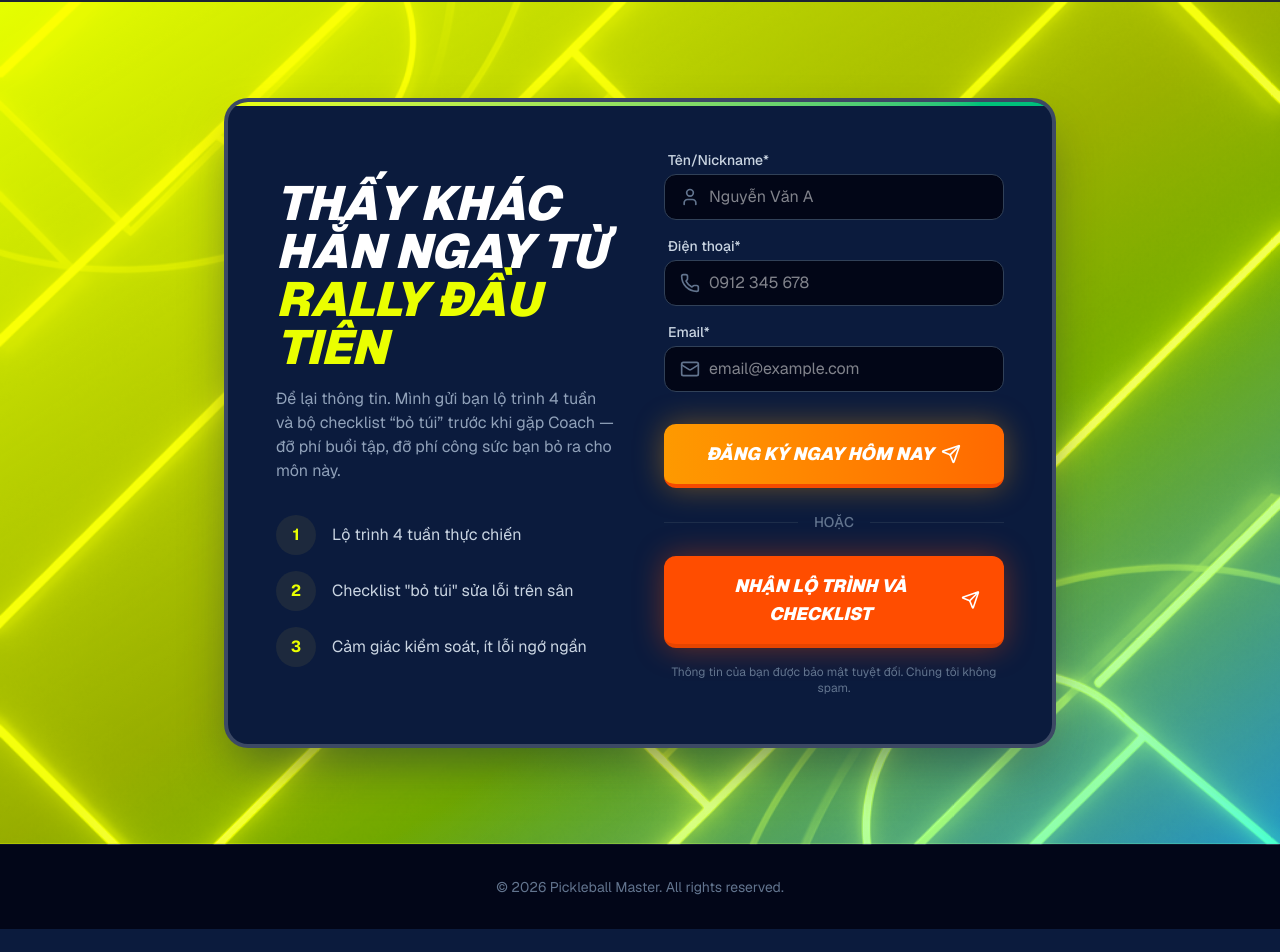
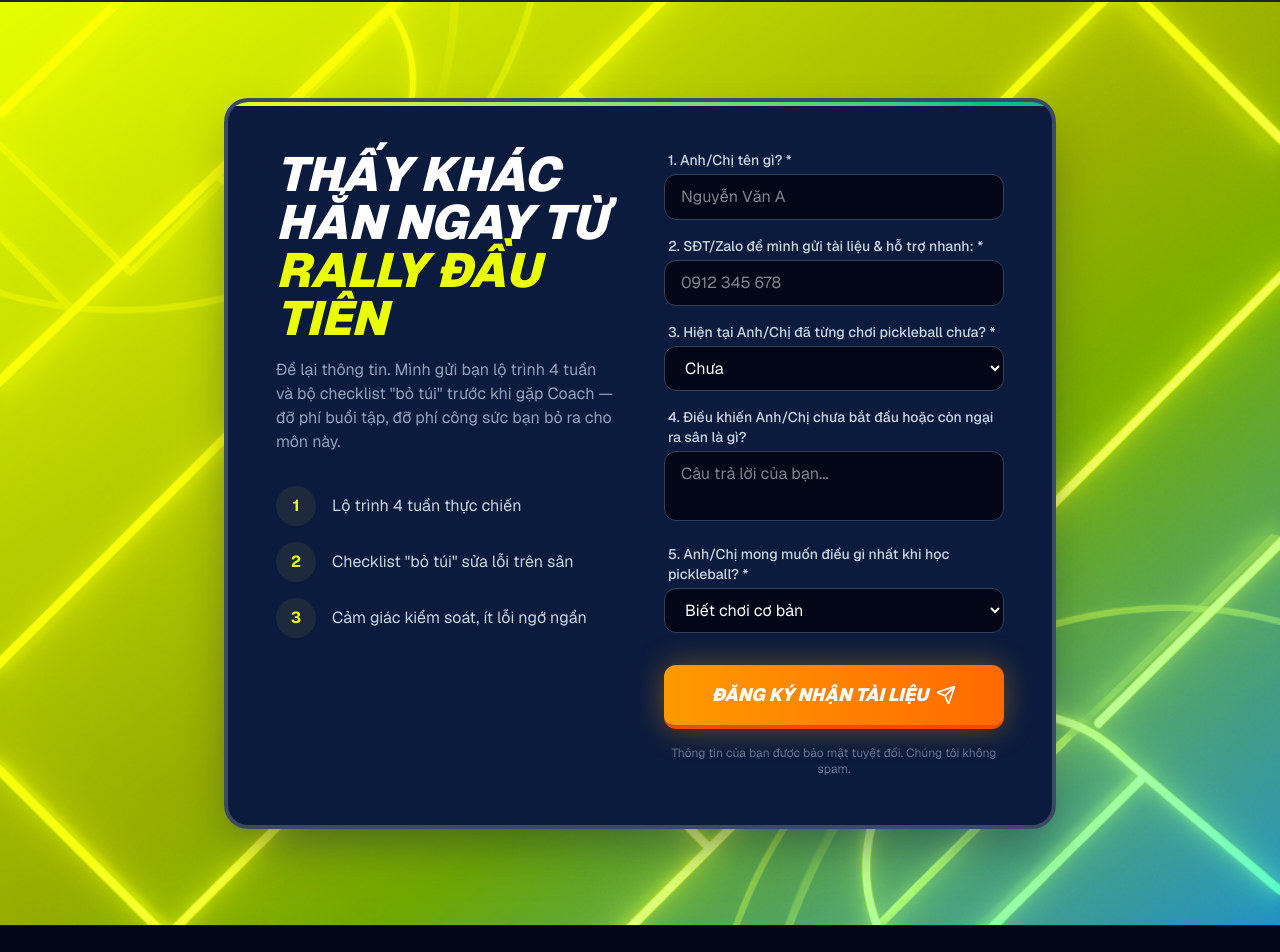
Before and after one commit to thuanhoappr/landing-page-antigravity, a Next.js app: page / in a window 1280 px wide. Shown: the part 3330-4282 px from the top of the page. Before the commit the page ends 4259 px from the top, so only its background shows below. Built offline with nearby package versions, Linux system fonts and the light colour scheme.

Commit message:
Update lead form with 5 survey questions

```diff
--- a/src/components/LeadForm.tsx
+++ b/src/components/LeadForm.tsx
@@ -3,38 +3,41 @@
 import { useState } from "react";
 import { useRouter } from "next/navigation";
 import { motion } from "framer-motion";
-import { Send, User, Mail, Phone } from "lucide-react";
+import { Send } from "lucide-react";
 
 export default function LeadForm() {
   const router = useRouter();
   const [isSubmitting, setIsSubmitting] = useState(false);
   const [error, setError] = useState<string | null>(null);
-  const [currentAction, setCurrentAction] = useState<"free" | "99k" | null>(null);
 
   const [name, setName] = useState("");
   const [phone, setPhone] = useState("");
-  const [email, setEmail] = useState("");
+  const [experience, setExperience] = useState("Chưa");
+  const [obstacle, setObstacle] = useState("");
+  const [goal, setGoal] = useState("Biết chơi cơ bản");
+  const [customGoal, setCustomGoal] = useState("");
 
-  const handleSubmit = async (submitType: "free" | "99k") => {
+  const handleSubmit = async () => {
     setIsSubmitting(true);
-    setCurrentAction(submitType);
     setError(null);
+
+    if (!name.trim() || !phone.trim()) {
+      setError("Vui lòng nhập tên và số điện thoại để tiếp tục.");
+      setIsSubmitting(false);
+      return;
+    }
+
+    const finalGoal = goal === "Khác" ? customGoal : goal;
 
     const data = {
       name: name.trim(),
       phone: phone.trim(),
-      email: email.trim(),
-      buyCourse99k: submitType === "99k" ? "Có (Đăng ký mua 99K)" : "Không",
+      experience,
+      obstacle: obstacle.trim(),
+      goal: finalGoal,
       source: "Pickleball Landing Page",
-      timestamp: new Date().toISOString()
+      timestamp: new Date().toISOString(),
     };
-
-    if (!data.name || !data.phone || !data.email) {
-      setError("Vui lòng nhập lại đủ thông tin để Nhận Quà");
-      setIsSubmitting(false);
-      setCurrentAction(null);
-      return;
-    }
 
     const webhookUrl = process.env.NEXT_PUBLIC_MAKE_WEBHOOK_URL;
 
@@ -48,13 +51,9 @@ export default function LeadForm() {
     }
 
     try {
-      // Sử dụng Make.com Webhook để xử lý dữ liệu (Lưu Google Sheets & Gửi Email)
       const response = await fetch(webhookUrl, {
         method: "POST",
-        headers: {
-          "Content-Type": "application/json",
-          "Accept": "application/json"
-        },
+        headers: { "Content-Type": "application/json", Accept: "application/json" },
         body: JSON.stringify(data),
       });
 
@@ -65,16 +64,18 @@ export default function LeadForm() {
         throw new Error("Lỗi khi gửi thông tin tới Webhook");
       }
     } catch (err) {
-      console.error("Lỗi gửi form Webhook:", err);
+      console.error("Lỗi gửi form:", err);
       setError("Đã có lỗi xảy ra. Vui lòng kiểm tra kết nối mạng và thử lại!");
       setIsSubmitting(false);
-      setCurrentAction(null);
     }
   };
 
+  const inputClass =
+    "w-full bg-darker border border-slate-700 text-white rounded-xl py-2.5 px-4 focus:outline-none focus:ring-2 focus:ring-brand focus:border-transparent transition-all";
+  const labelClass = "text-sm font-medium text-slate-300 block ml-1 mb-1";
+
   return (
     <section id="lead-form" className="py-24 bg-brand relative">
-      {/* Abstract Background Image */}
       <div
         className="absolute inset-0 bg-cover bg-center opacity-60 mix-blend-luminosity pointer-events-none"
         style={{ backgroundImage: "url('/images/form-bg.png')" }}
@@ -89,102 +90,134 @@ export default function LeadForm() {
           transition={{ duration: 0.6 }}
           className="bg-navy rounded-3xl p-8 md:p-12 border-4 border-white/20 shadow-2xl shadow-navy/50 relative overflow-hidden"
         >
-          {/* Accent line */}
           <div className="absolute top-0 left-0 w-full h-1 bg-gradient-to-r from-brand to-emerald-500" />
 
-          <div className="grid grid-cols-1 md:grid-cols-2 gap-12 items-center">
+          <div className="grid grid-cols-1 md:grid-cols-2 gap-12 items-start">
             <div>
               <h2 className="text-3xl md:text-4xl lg:text-5xl font-black italic uppercase text-white mb-4">
                 Thấy khác hẳn ngay từ <span className="text-brand">rally đầu tiên</span>
               </h2>
               <p className="text-slate-400 mb-8">
-                Để lại thông tin. Mình gửi bạn lộ trình 4 tuần và bộ checklist “bỏ túi” trước khi gặp Coach — đỡ phí buổi tập, đỡ phí công sức bạn bỏ ra cho môn này.
+                Để lại thông tin. Mình gửi bạn lộ trình 4 tuần và bộ checklist "bỏ túi" trước khi
+                gặp Coach — đỡ phí buổi tập, đỡ phí công sức bạn bỏ ra cho môn này.
               </p>
-
               <div className="space-y-4">
-                <div className="flex items-center gap-4 text-slate-300">
-                  <div className="w-10 h-10 rounded-full bg-slate-800 flex items-center justify-center">
-                    <span className="text-brand font-bold">1</span>
+                {["Lộ trình 4 tuần thực chiến", 'Checklist "bỏ túi" sửa lỗi trên sân', "Cảm giác kiểm soát, ít lỗi ngớ ngẩn"].map(
+                  (item, i) => (
+                    <div key={i} className="flex items-center gap-4 text-slate-300">
+                      <div className="w-10 h-10 rounded-full bg-slate-800 flex items-center justify-center shrink-0">
+                        <span className="text-brand font-bold">{i + 1}</span>
                       </div>
-                  <p>Lộ trình 4 tuần thực chiến</p>
+                      <p>{item}</p>
                     </div>
-                <div className="flex items-center gap-4 text-slate-300">
-                  <div className="w-10 h-10 rounded-full bg-slate-800 flex items-center justify-center">
-                    <span className="text-brand font-bold">2</span>
-                  </div>
-                  <p>Checklist "bỏ túi" sửa lỗi trên sân</p>
-                </div>
-                <div className="flex items-center gap-4 text-slate-300">
-                  <div className="w-10 h-10 rounded-full bg-slate-800 flex items-center justify-center">
-                    <span className="text-brand font-bold">3</span>
-                  </div>
-                  <p>Cảm giác kiểm soát, ít lỗi ngớ ngẩn</p>
-                </div>
+                  )
+                )}
               </div>
             </div>
 
             <div className="space-y-4">
+              {/* Câu 1 */}
               <div className="space-y-1">
-                <label htmlFor="name" className="text-sm font-medium text-slate-300 block ml-1 mb-1">Tên/Nickname*</label>
-                <div className="relative">
-                  <div className="absolute inset-y-0 left-0 pl-4 flex items-center pointer-events-none">
-                    <User className="h-5 w-5 text-slate-500" />
-                  </div>
+                <label htmlFor="name" className={labelClass}>
+                  1. Anh/Chị tên gì? *
+                </label>
                 <input
                   type="text"
                   id="name"
-                    name="name"
                   value={name}
                   onChange={(e) => setName(e.target.value)}
                   autoComplete="off"
-                    className="w-full bg-darker border border-slate-700 text-white rounded-xl py-2.5 pl-11 pr-4 focus:outline-none focus:ring-2 focus:ring-brand focus:border-transparent transition-all"
+                  className={inputClass}
                   placeholder="Nguyễn Văn A"
                 />
               </div>
-              </div>
 
+              {/* Câu 2 */}
               <div className="space-y-1">
-                <label htmlFor="phone" className="text-sm font-medium text-slate-300 block ml-1 mb-1">Điện thoại*</label>
-                <div className="relative">
-                  <div className="absolute inset-y-0 left-0 pl-4 flex items-center pointer-events-none">
-                    <Phone className="h-5 w-5 text-slate-500" />
-                  </div>
+                <label htmlFor="phone" className={labelClass}>
+                  2. SĐT/Zalo để mình gửi tài liệu &amp; hỗ trợ nhanh: *
+                </label>
                 <input
                   type="tel"
                   id="phone"
-                    name="phone"
                   value={phone}
                   onChange={(e) => setPhone(e.target.value)}
                   autoComplete="off"
-                    className="w-full bg-darker border border-slate-700 text-white rounded-xl py-2.5 pl-11 pr-4 focus:outline-none focus:ring-2 focus:ring-brand focus:border-transparent transition-all"
+                  className={inputClass}
                   placeholder="0912 345 678"
                 />
               </div>
+
+              {/* Câu 3 */}
+              <div className="space-y-1">
+                <label htmlFor="experience" className={labelClass}>
+                  3. Hiện tại Anh/Chị đã từng chơi pickleball chưa? *
+                </label>
+                <select
+                  id="experience"
+                  value={experience}
+                  onChange={(e) => setExperience(e.target.value)}
+                  className={inputClass}
+                >
+                  <option value="Chưa">Chưa</option>
+                  <option value="Chơi thử">Chơi thử</option>
+                  <option value="Đang chơi">Đang chơi</option>
+                </select>
               </div>
 
+              {/* Câu 4 */}
               <div className="space-y-1">
-                <label htmlFor="email" className="text-sm font-medium text-slate-300 block ml-1 mb-1">Email*</label>
-                <div className="relative">
-                  <div className="absolute inset-y-0 left-0 pl-4 flex items-center pointer-events-none">
-                    <Mail className="h-5 w-5 text-slate-500" />
-                  </div>
-                  <input
-                    type="email"
-                    id="email"
-                    name="email"
-                    value={email}
-                    onChange={(e) => setEmail(e.target.value)}
-                    autoComplete="off"
-                    className="w-full bg-darker border border-slate-700 text-white rounded-xl py-2.5 pl-11 pr-4 focus:outline-none focus:ring-2 focus:ring-brand focus:border-transparent transition-all"
-                    placeholder="email@example.com"
+                <label htmlFor="obstacle" className={labelClass}>
+                  4. Điều khiến Anh/Chị chưa bắt đầu hoặc còn ngại ra sân là gì?
+                </label>
+                <textarea
+                  id="obstacle"
+                  value={obstacle}
+                  onChange={(e) => setObstacle(e.target.value)}
+                  rows={2}
+                  className={inputClass + " resize-none"}
+                  placeholder="Câu trả lời của bạn..."
                 />
               </div>
+
+              {/* Câu 5 */}
+              <div className="space-y-1">
+                <label htmlFor="goal" className={labelClass}>
+                  5. Anh/Chị mong muốn điều gì nhất khi học pickleball? *
+                </label>
+                <select
+                  id="goal"
+                  value={goal}
+                  onChange={(e) => setGoal(e.target.value)}
+                  className={inputClass}
+                >
+                  <option value="Biết chơi cơ bản">Biết chơi cơ bản</option>
+                  <option value="Rèn sức khỏe">Rèn sức khỏe</option>
+                  <option value="Tự tin ra sân">Tự tin ra sân</option>
+                  <option value="Khác">Khác...</option>
+                </select>
               </div>
 
-              <div className="pt-4 space-y-4">
+              {goal === "Khác" && (
+                <div className="space-y-1">
+                  <label htmlFor="customGoal" className={labelClass}>
+                    Mong muốn khác của Anh/Chị là gì? *
+                  </label>
+                  <input
+                    type="text"
+                    id="customGoal"
+                    value={customGoal}
+                    onChange={(e) => setCustomGoal(e.target.value)}
+                    className={inputClass}
+                    placeholder="Nhập mong muốn của bạn..."
+                  />
+                </div>
+              )}
+
+              <div className="pt-4">
                 <button
                   type="button"
-                  onClick={() => handleSubmit("99k")}
+                  onClick={handleSubmit}
                   disabled={isSubmitting}
                   className={`w-full group flex items-center justify-center gap-2 py-4 px-6 rounded-xl font-black italic uppercase text-lg text-white transition-all ${
                     isSubmitting
@@ -192,54 +225,26 @@ export default function LeadForm() {
                       : "bg-gradient-to-r from-amber-500 to-orange-500 hover:from-amber-400 hover:to-orange-400 hover:scale-[1.02] active:scale-95 shadow-[0_0_30px_rgba(245,158,11,0.4)] border-b-4 border-orange-600"
                   }`}
                 >
-                  {isSubmitting && currentAction === "99k" ? (
+                  {isSubmitting ? (
                     <div className="flex items-center gap-2">
                       <div className="w-5 h-5 border-2 border-white/30 border-t-white rounded-full animate-spin" />
                       Đang gửi...
                     </div>
                   ) : (
                     <>
-                      ĐĂNG KÝ NGAY HÔM NAY
-                      <Send className="w-5 h-5 group-hover:translate-x-1 group-hover:-translate-y-1 transition-transform" />
-                    </>
-                  )}
-                </button>
-
-                <div className="relative flex items-center py-2">
-                  <div className="flex-grow border-t border-slate-700/50"></div>
-                  <span className="flex-shrink-0 mx-4 text-slate-500 text-sm font-medium">HOẶC</span>
-                  <div className="flex-grow border-t border-slate-700/50"></div>
-                </div>
-
-                <button
-                  type="button"
-                  onClick={() => handleSubmit("free")}
-                  disabled={isSubmitting}
-                  className={`w-full group flex items-center justify-center gap-2 py-4 px-6 rounded-xl font-black italic uppercase text-lg text-white transition-all ${
-                    isSubmitting
-                      ? "bg-slate-600 cursor-not-allowed"
-                      : "bg-accent hover:bg-accent-hover hover:scale-[1.02] active:scale-95 shadow-[0_0_30px_rgba(255,77,0,0.4)] border-b-4 border-accent-hover"
-                  }`}
-                >
-                  {isSubmitting && currentAction === "free" ? (
-                    <div className="flex items-center gap-2">
-                      <div className="w-5 h-5 border-2 border-white/30 border-t-white rounded-full animate-spin" />
-                      Đang gửi...
-                    </div>
-                  ) : (
-                    <>
-                      NHẬN LỘ TRÌNH VÀ CHECKLIST
+                      ĐĂNG KÝ NHẬN TÀI LIỆU
                       <Send className="w-5 h-5 group-hover:translate-x-1 group-hover:-translate-y-1 transition-transform" />
                     </>
                   )}
                 </button>
               </div>
+
               {error && (
-                <div className="bg-rose-500/10 border border-rose-500/50 text-rose-500 text-sm p-3 rounded-lg text-center mt-4">
+                <div className="bg-rose-500/10 border border-rose-500/50 text-rose-500 text-sm p-3 rounded-lg text-center">
                   {error}
                 </div>
               )}
-              <p className="text-center text-xs text-slate-500 mt-4">
+              <p className="text-center text-xs text-slate-500">
                 Thông tin của bạn được bảo mật tuyệt đối. Chúng tôi không spam.
               </p>
             </div>
```
Lines whose indentation alone changed are shown as unchanged.
